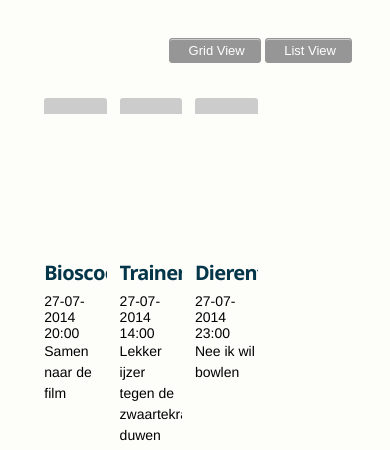
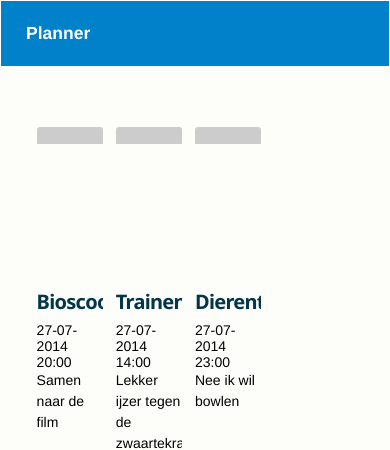
Before and after one commit to DeSealanders/Planner, a PHP site: page / in a window 390 px wide. Shown: the top 450 px of the page. Run offline with PHP 8.4, Linux system fonts and the light colour scheme; data comes from the database, SQL or seed files in the repository; grey boxes labelled with a size stand in for pictures from a placeholder-image service; some libraries are stand-ins or nearby versions; some web fonts are replaced.

Commit message:
Responsive navigatie

```diff
--- a/css/default.css
+++ b/css/default.css
@@ -1,6 +1,7 @@
 @import url(http://weloveiconfonts.com/api/?family=entypo);
 @import url(http://fonts.googleapis.com/css?family=Noto+Sans:400,700);
 @import url(http://fonts.googleapis.com/css?family=Titillium+Web:400,300);
+@import url("navigation.css");
 /* entypo */
 [class*="entypo-"]:before {
 	font-family: 'entypo', sans-serif;
@@ -15,11 +16,20 @@ html {
 }
 
 body {
-	padding: 30px;
+	padding: 0px;
+	margin: 0px;
 	font-size: 14px;
 	font-size: 1rem;
 	background: rgba(253,253,250,1);
 	font-family: "Helvetica Neue", arial;
+}
+
+.container{
+	margin-top: 90px;
+}
+
+.story-wrapper{
+	padding: 30px;
 }
 
 .story {
@@ -86,13 +96,13 @@ body {
 	margin: .8rem 0 .5rem 0;
 }
 
-/*
-:: Buttons
----------------------------------- */
+/**
+ * Buttons
+ */
 
  .actions {
-	text-align: right;
-	padding-bottom: 2rem;
+ 	float: right;
+ 	margin-right: 10px;
  }
 
  button {
@@ -113,3 +123,132 @@ button span {
  	display: inline-block;
  	font-size: 15px;
  }
+
+
+/**
+ * Navigation
+ */
+
+ a {
+ 	text-decoration: none;
+ }
+
+ .left {
+ 	float: left;
+ }
+
+ .right {
+ 	float: right;
+ }
+
+ nav {
+
+ 	background-color: #0160ae;
+ 	top: 0;
+ 	left: 0;
+ 	width: 100%;
+ 	box-sizing: border-box;
+ 	z-index: 10000;
+ 	position: fixed;
+ 	margin: 0px 0px 20px;
+ 	line-height: 65px;
+ 	overflow: hidden;
+ 	border: 1px solid #FFF;
+ }
+
+ nav:before, nav:after {
+ 	content: "";
+ 	display: table;
+ 	clear: both;
+ }
+ nav ul {
+ 	margin: 0;
+ 	padding: 0;
+ 	display: inline;
+ 	width: auto;
+ 	height: auto !important;
+ 	list-style: none;
+ 	float: right;
+ }
+
+ nav ul li {
+ 	float: left;
+ 	margin: 0;
+ 	padding: 0;
+ 	text-align: center;
+ 	cursor: pointer;
+ }
+
+
+ nav ul li > a {
+ 	padding: 0 20px;
+ 	line-height: 3.125em;
+ 	color: white;
+ 	font-size: 0.875em;
+ 	font-weight: 600;
+ 	width: 100%;
+ }
+
+ nav ul li:hover {
+ 	border-left: 1px solid #1151A3;
+ 	border-right: 1px solid #1151A3;
+ 	background: #0081C9;
+ 	box-shadow: 0px 0px 2px #009FF8;
+ }
+
+
+ .logo {
+ 	float: left;
+ 	margin: 0;
+ 	padding: 0 25px;
+ 	font-size: 1.25em;
+ 	font-weight: 700;
+ 	color: #FFF;
+ 	border-left: 1px solid #1151A3;
+ 	border-right: 1px solid #1151A3;
+ 	background: #0081C9;
+ 	box-shadow: 0px 0px 2px #009FF8;
+ }
+
+ #toggle-menu {
+ 	position: absolute;
+ 	right: 1em;
+ 	top: 0;
+ 	display: none;
+ 	cursor: pointer;
+ 	font-size: 1.5em;
+ 	color: #fff4e1;
+ }
+
+ /**
+  * Responsive shizzle
+  */
+
+  @media only screen and (max-width: 800px) {
+  	nav ul {
+  		display: none;
+  		float: none;
+  	}
+
+  	nav ul li {
+  		display: block;
+  		width: 100%;
+  		text-align: left;
+  		border-bottom: 1px solid #ffe1ae;
+  		opacity: 0.9;
+  	}
+
+  	.actions {
+  		display: none;
+  	}
+
+  	.logo {
+  		width: 100%;
+  		border: 0;
+  		border-radius: 0;
+  	}
+
+  	#toggle-menu {
+  		display: block;
+  	}
+  }
--- /dev/null
+++ b/css/navigation.css
@@ -0,0 +1,156 @@
+/**
+ * Navigation
+ */
+
+ a {
+ 	text-decoration: none;
+ }
+
+ .left {
+ 	float: left;
+ }
+
+ .right {
+ 	float: right;
+ }
+
+ nav {
+
+ 	background-color: #0160ae;
+ 	top: 0;
+ 	left: 0;
+ 	width: 100%;
+ 	box-sizing: border-box;
+ 	z-index: 10000;
+ 	position: fixed;
+ 	margin: 0px 0px 20px;
+ 	line-height: 65px;
+ 	overflow: hidden;
+ 	border: 1px solid #FFF;
+ }
+
+ nav:before, nav:after {
+ 	content: "";
+ 	display: table;
+ 	clear: both;
+ }
+ nav ul {
+ 	margin: 0;
+ 	padding: 0;
+ 	display: inline;
+ 	width: auto;
+ 	height: auto !important;
+ 	list-style: none;
+ 	float: right;
+ }
+
+ nav ul li {
+ 	float: left;
+ 	margin: 0;
+ 	padding: 0;
+ 	text-align: center;
+ 	cursor: pointer;
+ }
+
+
+ nav ul li > a {
+ 	padding: 0 20px;
+ 	line-height: 3.125em;
+ 	color: white;
+ 	font-size: 0.875em;
+ 	font-weight: 600;
+ 	width: 100%;
+ }
+
+ nav ul li:hover {
+ 	border-left: 1px solid #1151A3;
+ 	border-right: 1px solid #1151A3;
+ 	background: #0081C9;
+ 	box-shadow: 0px 0px 2px #009FF8;
+ }
+
+
+ .logo {
+ 	float: left;
+ 	margin: 0;
+ 	padding: 0 25px;
+ 	font-size: 1.25em;
+ 	font-weight: 700;
+ 	color: #FFF;
+ 	border-left: 1px solid #1151A3;
+ 	border-right: 1px solid #1151A3;
+ 	background: #0081C9;
+ 	box-shadow: 0px 0px 2px #009FF8;
+ }
+
+ #toggle-menu {
+ 	position: absolute;
+ 	right: 1em;
+ 	top: 0;
+ 	display: none;
+ 	cursor: pointer;
+ 	font-size: 1.5em;
+ 	color: #fff4e1;
+ }
+
+ /**
+  * Responsive navigation
+  */
+
+  @media only screen and (max-width: 800px) {
+  	nav ul {
+  		display: none;
+  		float: none;
+  	}
+
+  	nav ul li {
+  		display: block;
+  		width: 100%;
+  		text-align: left;
+  		border-bottom: 1px solid #ffe1ae;
+  		opacity: 0.9;
+  	}
+
+  	.actions {
+  		display: none;
+  	}
+
+  	.logo {
+  		width: 100%;
+  		border: 0;
+  		border-radius: 0;
+  	}
+
+  	#toggle-menu {
+  		display: block;
+  	}
+  }
+
+
+/**
+ * Buttons
+ */
+
+ .actions {
+  float: right;
+  margin-right: 10px;
+}
+
+button {
+  display: inline-block;
+  padding: 5px 15px;
+  border: 1px solid rgba(150,150,150,1);
+  background: rgba(150,150,150,1);
+  color: #fff;
+  border-radius: 3px;
+  vertical-align: middle;
+  line-height: 1;
+  box-shadow: inset 0 1px 0 rgba(255,255,255,.5);
+  font-size: 13px;
+  outline: none;
+}
+
+button span {
+  display: inline-block;
+  font-size: 15px;
+}
--- a/index.php
+++ b/index.php
@@ -9,10 +9,26 @@ require('php/config/conf.Default.php');
 	<script src="js/documentready.js"></script>
 </head>
 <body class="grid">
+	<nav role="navigation">
+		<span class="entypo-menu" id="toggle-menu"></span>
+		<div class="logo">Planner</div>
+
+		<ul>
+			<li><a href="#">About</a></li>
+			<li><a href="#">Features</a></li>
+			<li><a href="#">Explore</a></li>
+			<li><a href="#">Support</a></li>
+			<li><a href="#">Sign Up</a></li>
 			<div class="actions">
 				<button type="button" data-type="grid"><span class="entypo-layout"></span> Grid View</button>
 				<button type="button" data-type="list"><span class="entypo-list"></span> List View</button>
 			</div>
+		</ul>
+
+	</nav>
+
+	<div class="container">
+
 
 		<div class="story-wrapper">
 			<?php
@@ -32,5 +48,6 @@ require('php/config/conf.Default.php');
 			?>
 
 		</div>
+	</div>
 </body>
 </html>
--- a/js/documentready.js
+++ b/js/documentready.js
@@ -1,22 +1,62 @@
 $(document).ready(function () {
-    helloWorld();
-    listOrGrid();
+  helloWorld();
+  listOrGrid();
+
+  menuSetup();
+
+
 });
 
 function helloWorld() {
-    console.log('Hello world');
+  console.log('Hello world');
 }
 
 function listOrGrid() {
-      $('button').on('click',function(){
+  $('button').on('click',function(){
 
     var type = $(this).data('type');
+    var width = $( document ).width();
 
-    if ( type === "list" ) {
+    if ( type === "list") {
       $('body').removeClass('grid');
     } else if ( type === "grid" ) {
       $('body').addClass('grid');
     }
+  });
 
+  $(window).resize(function() {
+    if ($(window).width() <= 800) {
+     $('body').removeClass('grid');
+   }
+   else {
+    $('body').addClass('grid');
+  }
+});
+}
+
+function menuSetup(){
+  var w = $(window).width(),
+  toggle    = $('#toggle-menu'),
+  menu    = $('nav ul'),
+  hasChild = $('.has-child'),
+  dropdown = $('.dropdown');
+
+  $(function() {
+    $(toggle).on('click', function(e) {
+      e.preventDefault();
+      menu.toggle();
+    });
+
+    $(hasChild).click(function(e) {
+      e.preventDefault();
+      dropdown.toggle();
+    });
   });
+
+  $(window).resize(function(){
+    if(w > 320 && menu.is(':hidden')) {
+      menu.removeAttr('style');}
+    });
+
+
 }
```
Also changed, not shown: 1 other file. Lines whose indentation alone changed are shown as unchanged.
